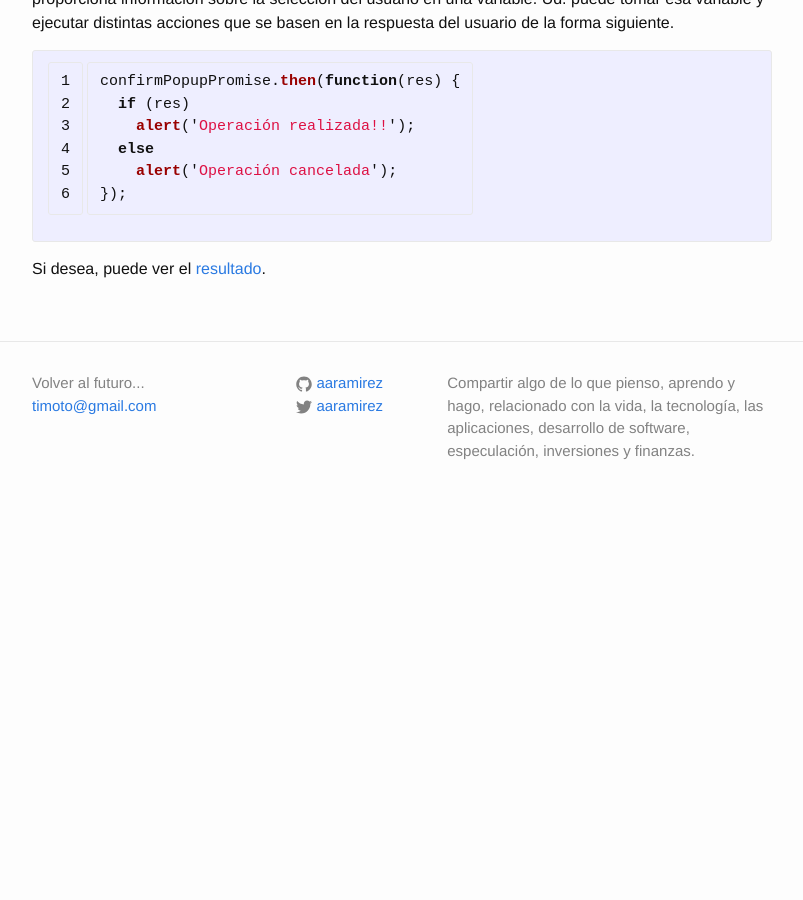
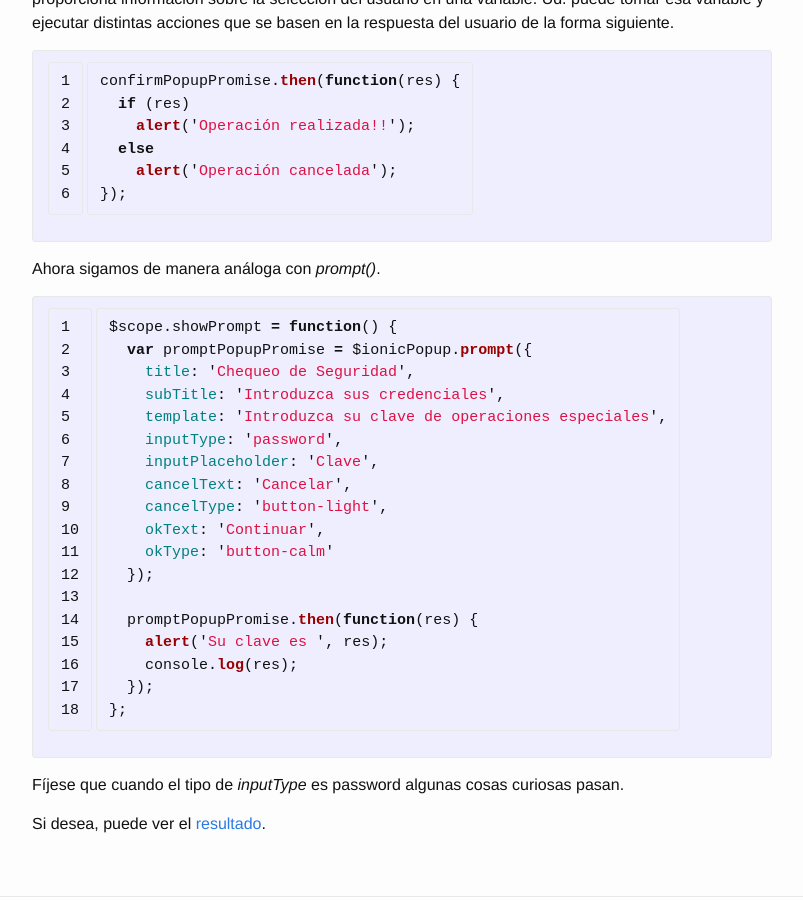
Before and after one commit to aaramirez/aaramirez.github.io, a Jekyll site: the page built from _posts/desarrollos/ionic/2015-11-2-popups.markdown, in a window 1280 px wide and 900 px high, scrolled down 2214 px. Shown: the whole window, without its empty margins (238-1041 px from the left). Built offline with Jekyll 4.4.1, drawn with Linux system fonts in a browser that asks for light colours; before the commit the page ends 2736 px from its top, so only the background shows below that.

Commit message:
Prompt Added

```diff
--- a/_posts/desarrollos/ionic/2015-11-2-popups.markdown
+++ b/_posts/desarrollos/ionic/2015-11-2-popups.markdown
@@ -98,6 +98,31 @@ confirmPopupPromise.then(function(res) {
 });
 {% endhighlight %}
 
+Ahora sigamos de manera análoga con *prompt()*.
+
+{% highlight js linenos %}
+$scope.showPrompt = function() {
+  var promptPopupPromise = $ionicPopup.prompt({
+    title: 'Chequeo de Seguridad',
+    subTitle: 'Introduzca sus credenciales',
+    template: 'Introduzca su clave de operaciones especiales',
+    inputType: 'password',
+    inputPlaceholder: 'Clave',
+    cancelText: 'Cancelar',
+    cancelType: 'button-light',
+    okText: 'Continuar',
+    okType: 'button-calm'
+  });
+
+  promptPopupPromise.then(function(res) {
+    alert('Su clave es ', res);
+    console.log(res);
+  });
+};
+{% endhighlight %}
+
+Fíjese que cuando el tipo de *inputType* es password algunas cosas curiosas pasan.
+
 
 
 Si desea, puede ver el [resultado][4].
```
